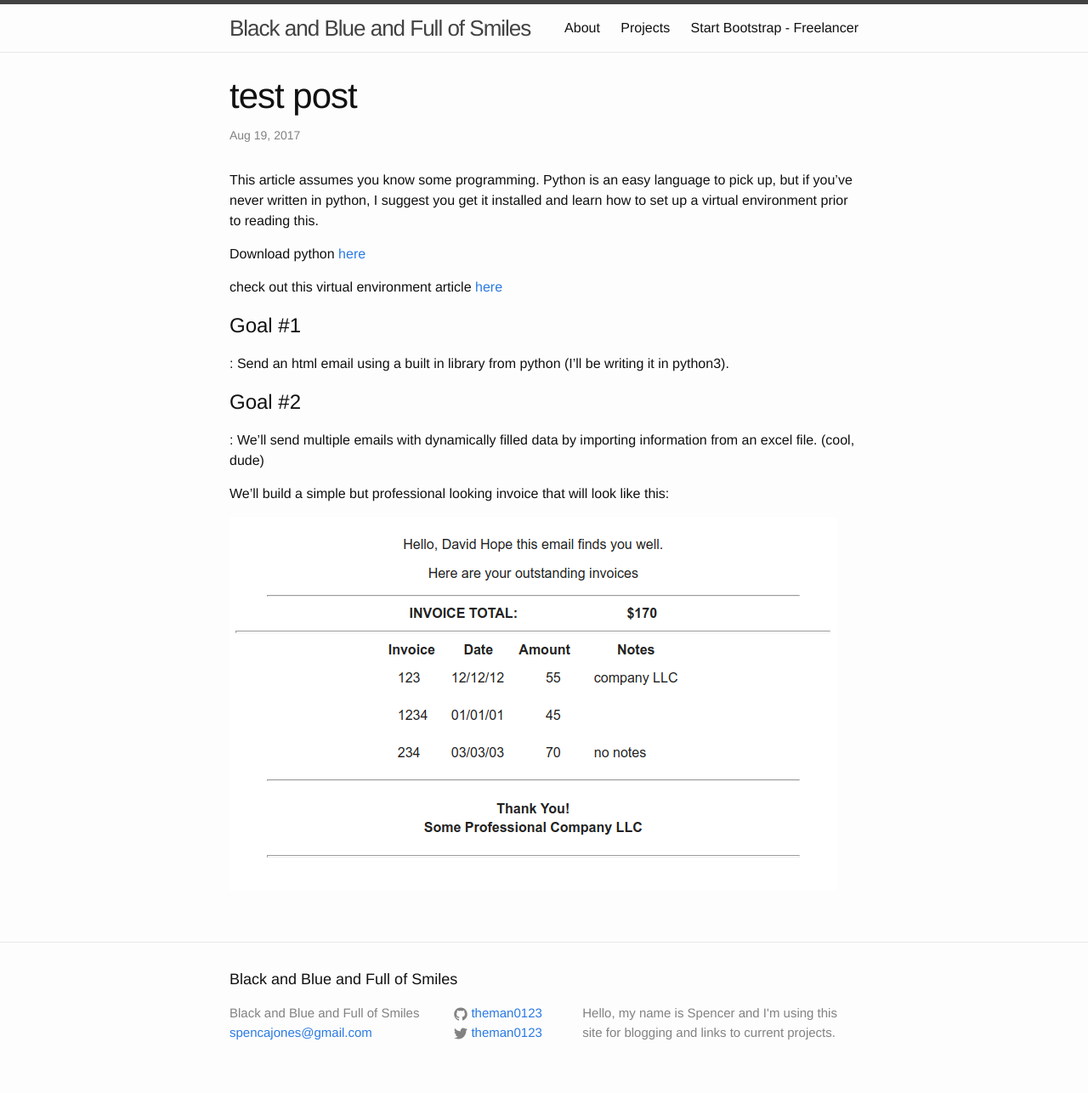
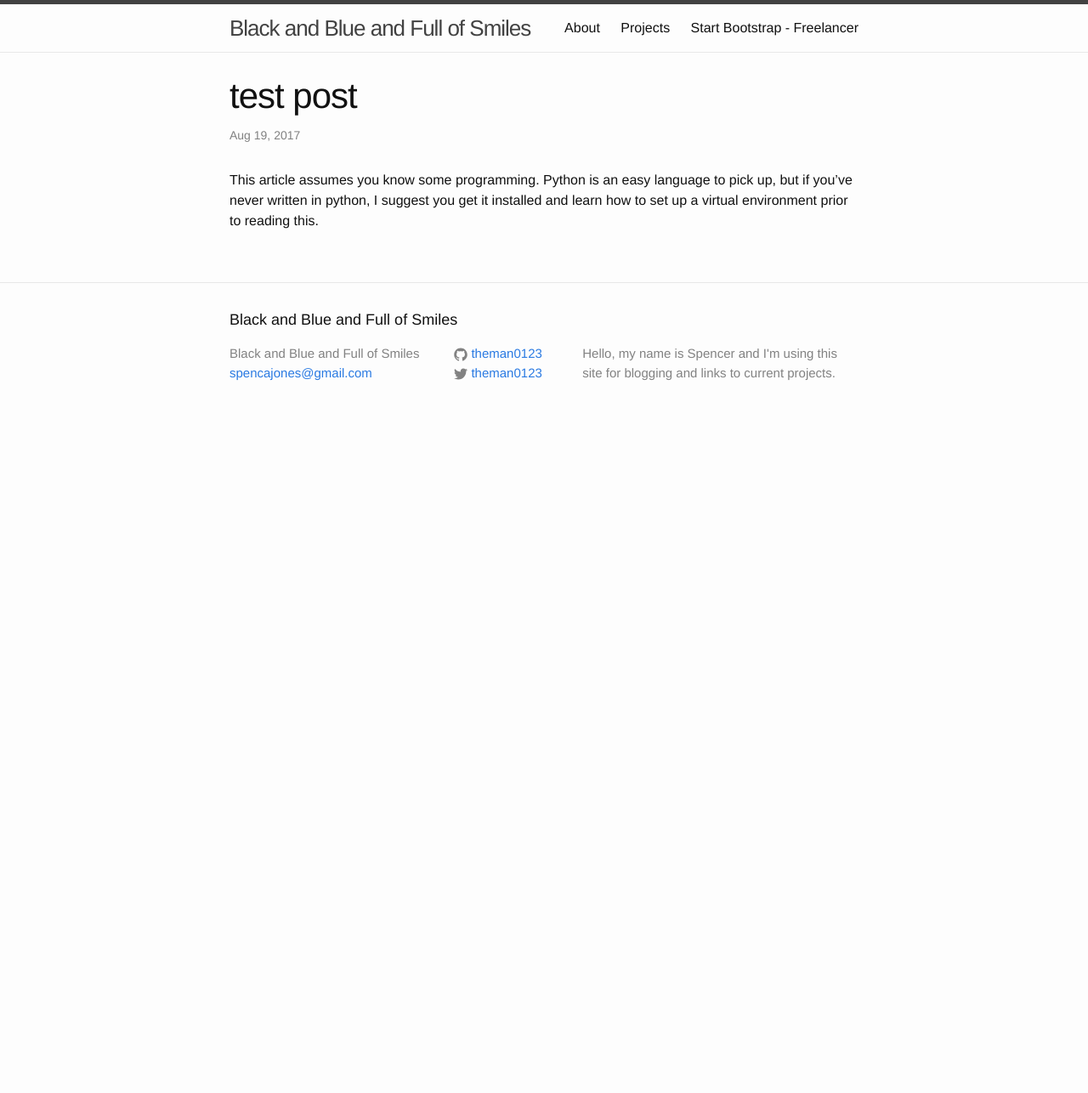
Before and after one commit to theman0123/theman0123.github.io, a Jekyll site: the page built from _posts/2017-08-19-test.md, in a window 1280 px wide. Shown: the whole page at 85% size. Built offline with Jekyll 4.4.1, drawn with Linux system fonts in a browser that asks for light colours; after the commit the page ends 900 px from its top, so only the background shows below that.

Commit message:
basic text

```diff
--- a/_posts/2017-08-19-test.md
+++ b/_posts/2017-08-19-test.md
@@ -6,16 +6,3 @@ categories: jekyll testing
 ---
 
 This article assumes you know some programming. Python is an easy language to pick up, but if you’ve never written in python, I suggest you get it installed and learn how to set up a virtual environment prior to reading this.
-
-Download python [here](https://www.python.org/downloads/)
-
-check out this virtual environment article [here](http://docs.python-guide.org/en/latest/dev/virtualenvs/)
-
-<h1>Goal #1</h1>: Send an html email using a built in library from python (I’ll be writing it in python3).
-
-<h1>Goal #2</h1>: We’ll send multiple emails with dynamically filled data by importing information from an excel file. (cool, dude)
-
-
- We’ll build a simple but professional looking invoice that will look like this:
-
-![html-invoice-email]({{ blackandbluewater.com }}/assets/html-invoice-email.png)
```
